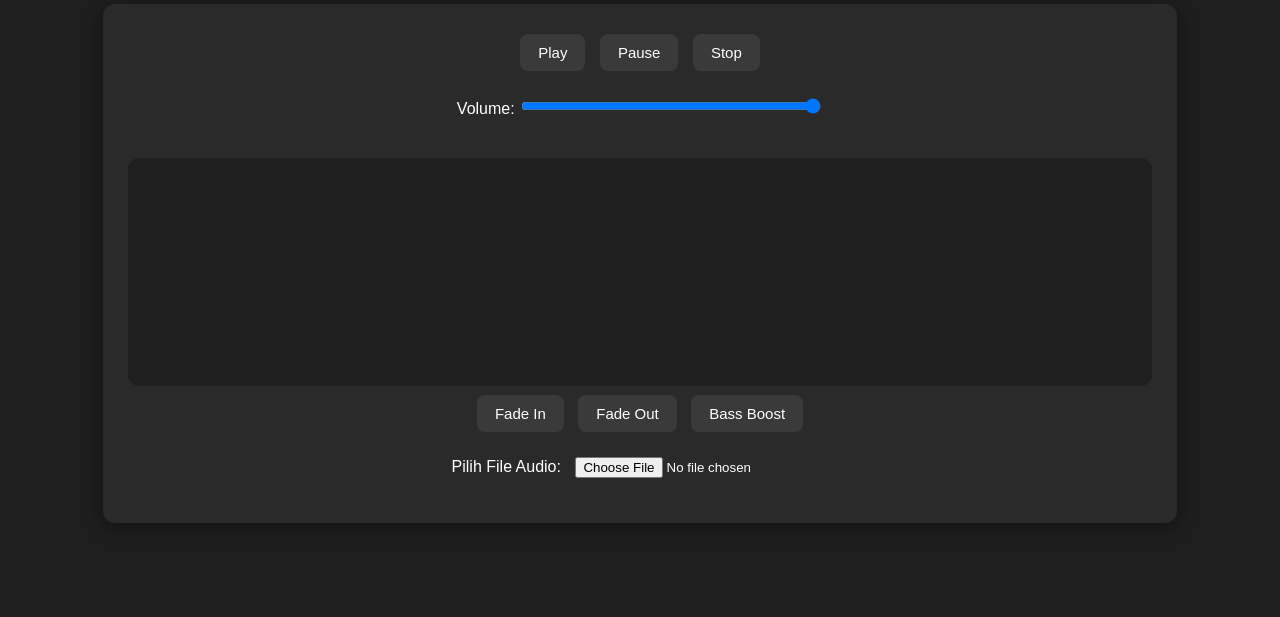
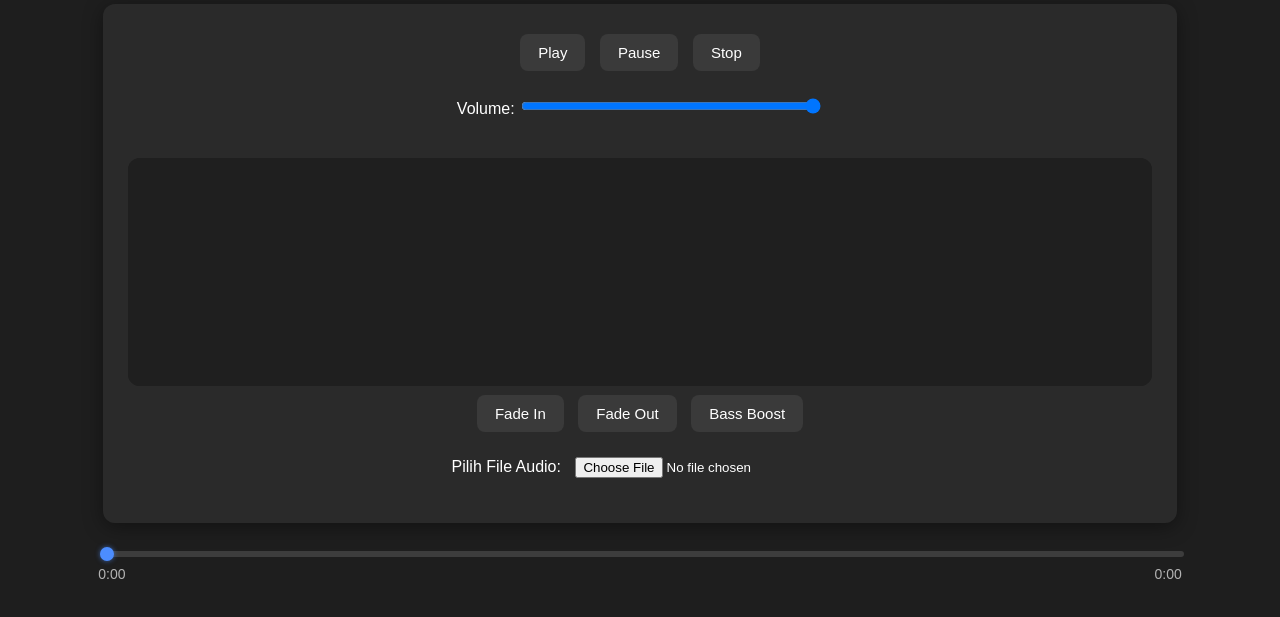
Before and after one commit to DLyon-B/audio-visualizer, a plain HTML site: page index.html in a window 1280 px wide. Shown: the part 117-734 px from the top of the page. Drawn offline with Linux system fonts and the light colour scheme.

Commit message:
Add files via upload

```diff
--- a/index.html
+++ b/index.html
@@ -43,6 +43,17 @@
             <label for="audioFile">Pilih File Audio:</label>
             <input type="file" id="audioFile" accept="audio/*">
         </div>
+    </div>
+
+    <!-- Progress Bar -->
+    <div class="progress-container">
+        <input type="range" id="progressBar" value="0" min="0" max="100" step="1">
+        <div class="time-info">
+            <span id="currentTime">0:00</span>
+            <span id="durationTime">0:00</span>
+        </div>
+    </div>
+
 
 
     </div>
--- a/script.js
+++ b/script.js
@@ -105,3 +105,27 @@ fileInput.addEventListener("change", function() {
     audio.play();
     audioCtx.resume();
 });
+
+const progressBar = document.getElementById("progressBar");
+const currentTimeText = document.getElementById("currentTime");
+const durationTimeText = document.getElementById("durationTime");
+
+audio.addEventListener("loadedmetadata", () => {
+    progressBar.max = audio.duration;
+    durationTimeText.textContent = formatTime(audio.duration);
+});
+
+audio.addEventListener("timeupdate", () => {
+    progressBar.value = audio.currentTime;
+    currentTimeText.textContent = formatTime(audio.currentTime);
+});
+
+function formatTime(sec) {
+    const minutes = Math.floor(sec / 60);
+    const seconds = Math.floor(sec % 60);
+    return `${minutes}:${seconds < 10 ? '0' : ''}${seconds}`;
+}
+
+progressBar.addEventListener("input", () => {
+    audio.currentTime = progressBar.value;
+});
--- a/style.css
+++ b/style.css
@@ -61,3 +61,36 @@ body {
     margin-right: 10px;
     font-size: 16px;
 }
+
+.progress-container {
+    margin: 20px auto;
+    width: 90%;
+}
+
+#progressBar {
+    width: 100%;
+    -webkit-appearance: none;
+    height: 6px;
+    background: #3D3D3D;
+    border-radius: 5px;
+    outline: none;
+    cursor: pointer;
+}
+
+#progressBar::-webkit-slider-thumb {
+    -webkit-appearance: none;
+    width: 14px;
+    height: 14px;
+    background: #4C8DFF;
+    border-radius: 50%;
+    cursor: pointer;
+    box-shadow: 0px 0px 5px rgba(76,141,255,0.6);
+}
+
+.time-info {
+    display: flex;
+    justify-content: space-between;
+    margin-top: 5px;
+    font-size: 14px;
+    color: #B3B3B3;
+}
```
